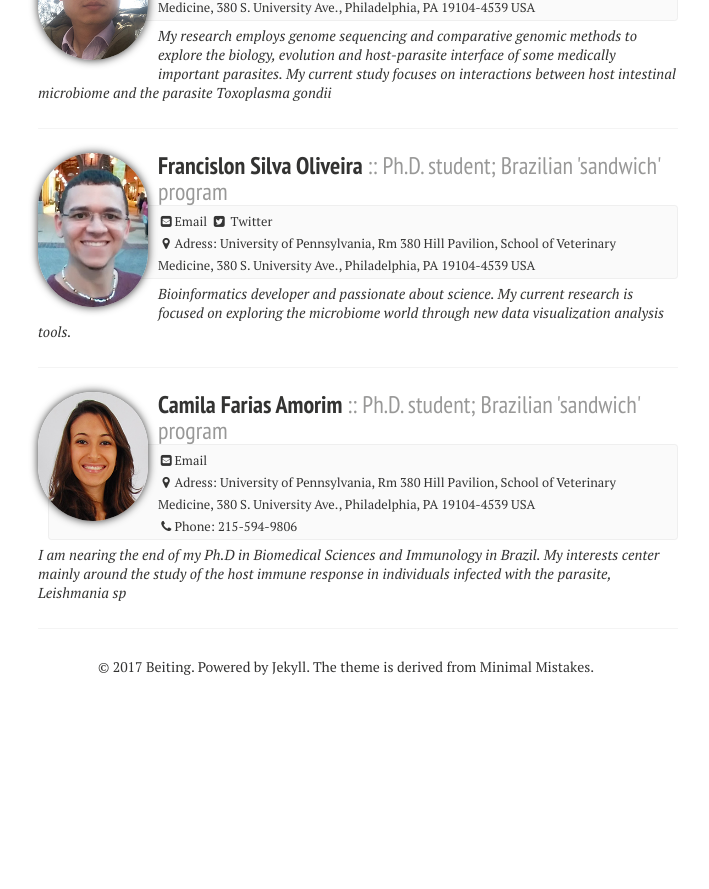
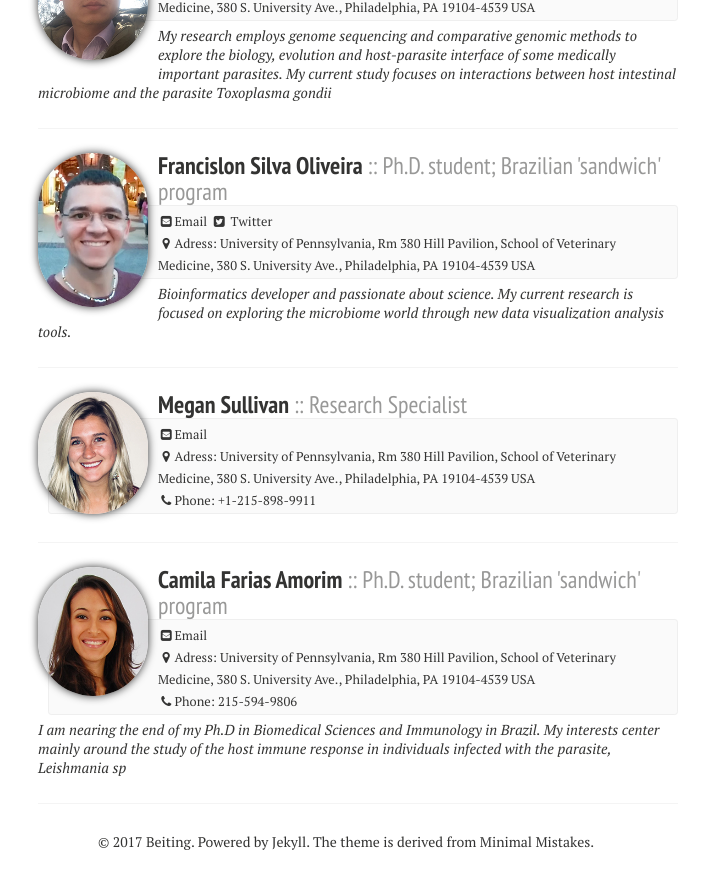
Before and after one commit to hostmicrobe/hostmicrobe.github.io, a Jekyll site: the page built from people/index.md, in a window 1280 px wide and 900 px high, scrolled down 925 px. Shown: the top 889 px of the window, without its empty margins (222-931 px from the left). Built offline with Jekyll 4.4.1, drawn with Linux system fonts in a browser that asks for light colours; nearby versions of some CDN libraries; before the commit the page ends 1650 px from its top, so only the background shows below that.

Commit message:
updating pubs

```diff
--- a/_data/people.yml
+++ b/_data/people.yml
@@ -49,6 +49,16 @@
   address: University of Pennsylvania, Rm 380 Hill Pavilion, School of Veterinary Medicine, 380 S. University Ave., Philadelphia, PA 19104-4539 USA
   bio: "Bioinformatics developer and passionate about science. My current research is focused on exploring the microbiome world through new data visualization analysis tools."
 
+- alias: Megan
+  name: Megan Sullivan
+  role: Research Specialist
+  email: mcsull@vet.upenn.edu
+  phone: +1-215-898-9911
+  twitter:
+  avatar: megan.jpg
+  address: University of Pennsylvania, Rm 380 Hill Pavilion, School of Veterinary Medicine, 380 S. University Ave., Philadelphia, PA 19104-4539 USA
+  bio:
+
 - alias: Camila
   name: Camila Farias Amorim
   role: Ph.D. student; Brazilian 'sandwich' program
```
Also changed, not shown: images/megan.jpg (added).
